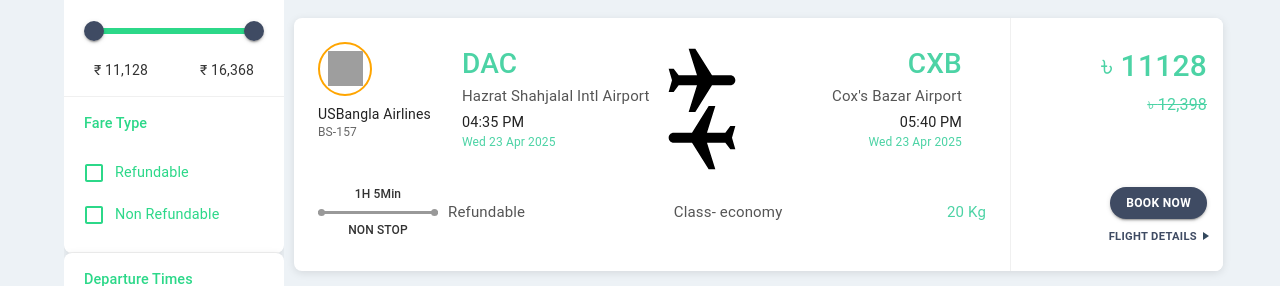
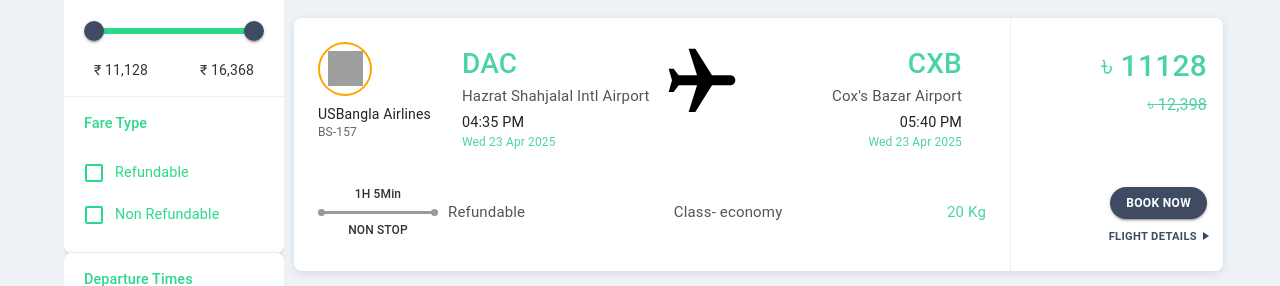
Before and after one commit to rajib18197/Test-Next, a React (Vite) app: page /1 in a window 1280 px wide. Shown: the part 271-557 px from the top of the page. Built offline with nearby package versions, Linux system fonts and the light colour scheme; grey boxes are pictures that could not be loaded; some icons are missing.

Commit message:
add netlify toml

```diff
--- a/src/features/flight/FlightCard.tsx
+++ b/src/features/flight/FlightCard.tsx
@@ -3,6 +3,7 @@ import { Box, Typography, Button, Card, styled, Paper } from "@mui/material";
 import LuggageIcon from "@mui/icons-material/Luggage";
 import FlightDetailsDrawer from "../../ui/Drawer";
 import FlightDetails from "./FlightDetails";
+import { useParams } from "react-router";
 
 // Custom styled components
 const StyledCard = styled(Card)({
@@ -134,6 +135,9 @@ const FlightCard: React.FC<FlightCardProps> = ({
   originalPrice,
   flight,
 }) => {
+  const path = useParams();
+  console.log(path);
+
   return (
     <StyledCard>
       {/* Flight Information Box */}
@@ -239,6 +243,7 @@ const FlightCard: React.FC<FlightCardProps> = ({
                   <path d="M21 16v-2l-8-5V3.5c0-.83-.67-1.5-1.5-1.5S10 2.67 10 3.5V9l-8 5v2l8-2.5V19l-2 1.5V22l3.5-1 3.5 1v-1.5L13 19v-5.5z"></path>
                 </svg>
 
+                {path.tripType === "round-waysearch" && (
                   <svg
                     className="MuiSvgIcon-root MuiSvgIcon-fontSizeMedium css-10w0s29"
                     focusable="false"
@@ -253,6 +258,7 @@ const FlightCard: React.FC<FlightCardProps> = ({
                   >
                     <path d="M21 16v-2l-8-5V3.5c0-.83-.67-1.5-1.5-1.5S10 2.67 10 3.5V9l-8 5v2l8-2.5V19l-2 1.5V22l3.5-1 3.5 1v-1.5L13 19v-5.5z"></path>
                   </svg>
+                )}
               </div>
             </Box>
 
--- a/src/features/flight/FlightCardInteractive.tsx
+++ b/src/features/flight/FlightCardInteractive.tsx
@@ -1,6 +1,7 @@
 import type React from "react";
 import { Box, Typography, Card, styled } from "@mui/material";
 import LuggageIcon from "@mui/icons-material/Luggage";
+import { useParams } from "react-router";
 
 // Custom styled components
 const StyledCard = styled(Card)({
@@ -89,6 +90,8 @@ const FlightCardInteractive: React.FC<FlightCardProps> = ({
   baggage,
   onStatusChange,
 }) => {
+  const path = useParams();
+
   return (
     <StyledCard>
       <FlightInfoSection>
@@ -184,6 +187,7 @@ const FlightCardInteractive: React.FC<FlightCardProps> = ({
                   <path d="M21 16v-2l-8-5V3.5c0-.83-.67-1.5-1.5-1.5S10 2.67 10 3.5V9l-8 5v2l8-2.5V19l-2 1.5V22l3.5-1 3.5 1v-1.5L13 19v-5.5z"></path>
                 </svg>
 
+                {path.tripType === "round-waysearch" && (
                   <svg
                     className="MuiSvgIcon-root MuiSvgIcon-fontSizeMedium css-10w0s29"
                     focusable="false"
@@ -199,6 +203,7 @@ const FlightCardInteractive: React.FC<FlightCardProps> = ({
                   >
                     <path d="M21 16v-2l-8-5V3.5c0-.83-.67-1.5-1.5-1.5S10 2.67 10 3.5V9l-8 5v2l8-2.5V19l-2 1.5V22l3.5-1 3.5 1v-1.5L13 19v-5.5z"></path>
                   </svg>
+                )}
               </div>
             </Box>
 
```
Also changed, not shown: src/features/flight/FlightDetails.tsx (+0 -23 lines), 1 other file (tests, documents, lock files or other folders). Lines whose indentation alone changed are shown as unchanged.
